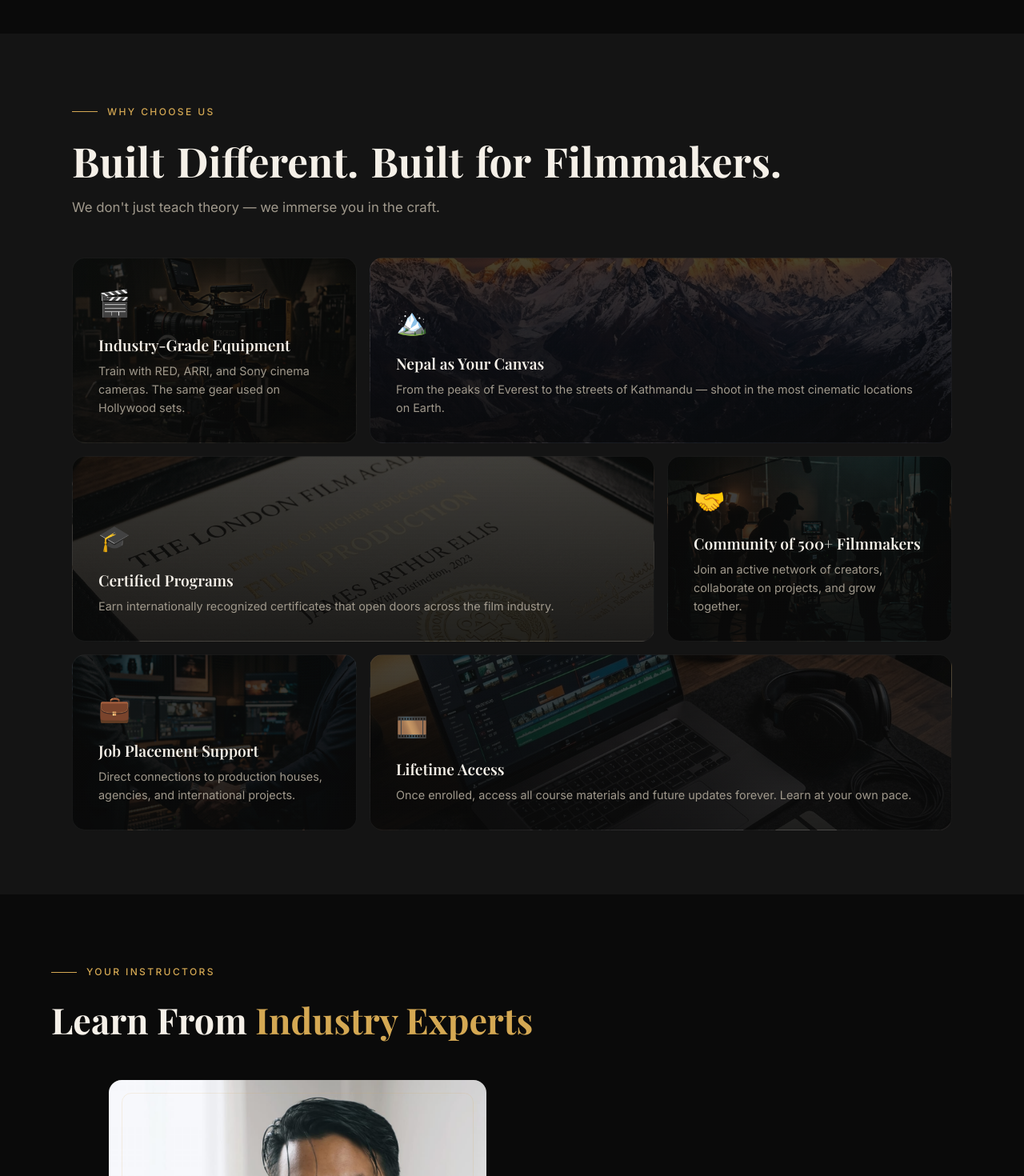
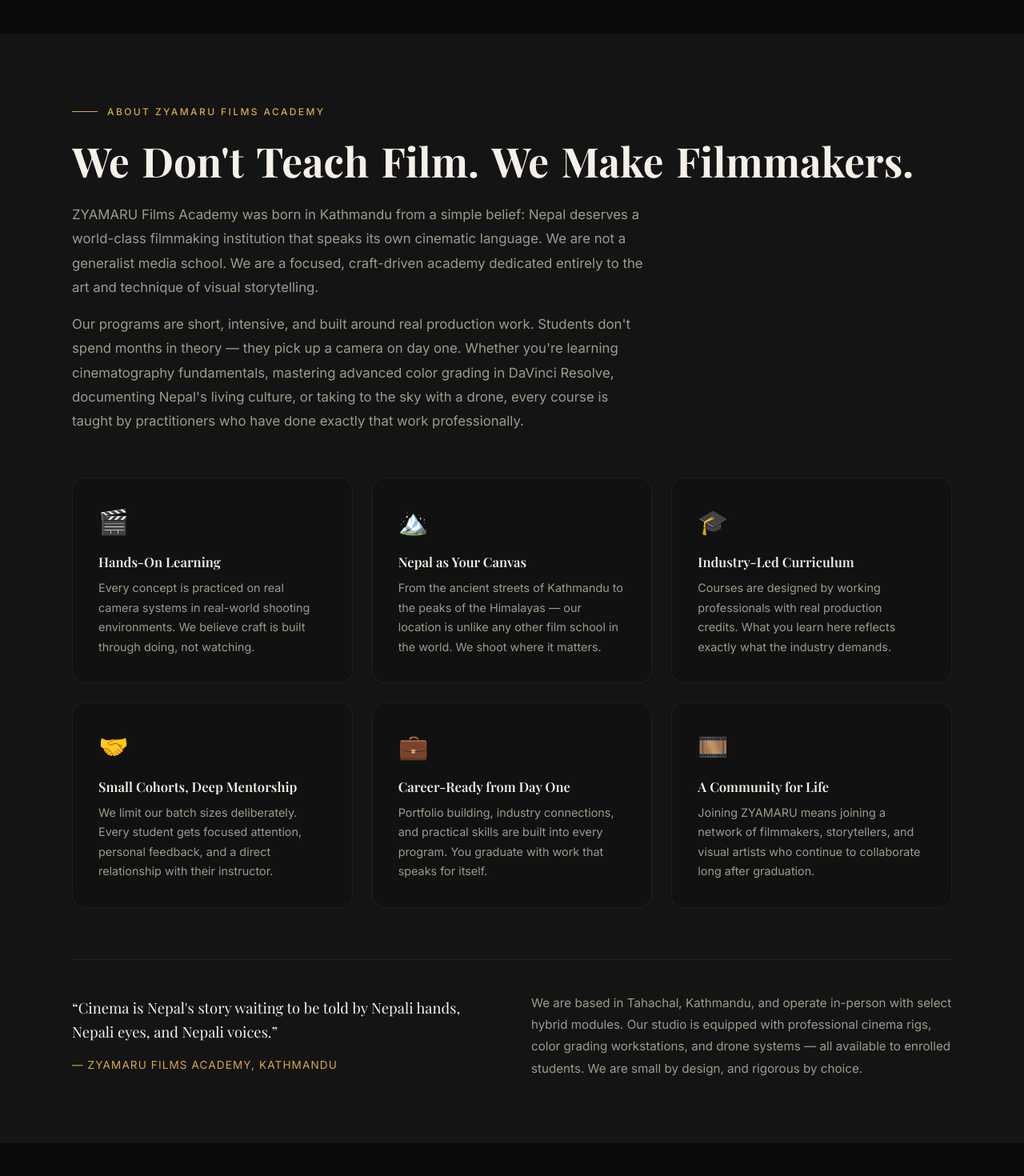
Before and after one commit to Bishes-Maharjan/zyamaru-website-2, a Next.js app: page / in a window 1280 px wide. Shown: the part 2380-3850 px from the top of the page at 80% size. Built offline with nearby package versions, Linux system fonts and the light colour scheme; a web font is replaced by a local one.

Commit message:
auto repeat css grid for about us

```diff
--- a/app/components/WhyChooseUs.tsx
+++ b/app/components/WhyChooseUs.tsx
@@ -5,48 +5,42 @@
 import ScrollReveal from './ScrollReveal';
 import TextReveal from './TextReveal';
 
-const features = [
+const pillars = [
   {
     icon: '🎬',
-    title: 'Industry-Grade Equipment',
-    description: 'Train with RED, ARRI, and Sony cinema cameras. The same gear used on Hollywood sets.',
-    gridArea: '1 / 1 / 2 / 2',
-    bgImage: '/about/equipment.png',
+    title: 'Hands-On Learning',
+    description:
+      'Every concept is practiced on real camera systems in real-world shooting environments. We believe craft is built through doing, not watching.',
   },
   {
     icon: '🏔️',
     title: 'Nepal as Your Canvas',
-    description: 'From the peaks of Everest to the streets of Kathmandu — shoot in the most cinematic locations on Earth.',
-    gridArea: '1 / 2 / 2 / 4',
-    bgImage: '/about/nepal.png',
+    description:
+      'From the ancient streets of Kathmandu to the peaks of the Himalayas — our location is unlike any other film school in the world. We shoot where it matters.',
   },
   {
     icon: '🎓',
-    title: 'Certified Programs',
-    description: 'Earn internationally recognized certificates that open doors across the film industry.',
-    gridArea: '2 / 1 / 3 / 3',
-    bgImage: '/about/certified.png',
+    title: 'Industry-Led Curriculum',
+    description:
+      'Courses are designed by working professionals with real production credits. What you learn here reflects exactly what the industry demands.',
   },
   {
     icon: '🤝',
-    title: 'Community of 500+ Filmmakers',
-    description: 'Join an active network of creators, collaborate on projects, and grow together.',
-    gridArea: '2 / 3 / 3 / 4',
-    bgImage: '/about/community.png',
+    title: 'Small Cohorts, Deep Mentorship',
+    description:
+      'We limit our batch sizes deliberately. Every student gets focused attention, personal feedback, and a direct relationship with their instructor.',
   },
   {
     icon: '💼',
-    title: 'Job Placement Support',
-    description: 'Direct connections to production houses, agencies, and international projects.',
-    gridArea: '3 / 1 / 4 / 2',
-    bgImage: '/about/job.png',
+    title: 'Career-Ready from Day One',
+    description:
+      'Portfolio building, industry connections, and practical skills are built into every program. You graduate with work that speaks for itself.',
   },
   {
     icon: '🎞️',
-    title: 'Lifetime Access',
-    description: 'Once enrolled, access all course materials and future updates forever. Learn at your own pace.',
-    gridArea: '3 / 2 / 4 / 4',
-    bgImage: '/about/lifetime.png',
+    title: 'A Community for Life',
+    description:
+      'Joining ZYAMARU means joining a network of filmmakers, storytellers, and visual artists who continue to collaborate long after graduation.',
   },
 ];
 
@@ -63,109 +57,144 @@
         background: 'var(--color-bg-elevated)',
       }}
     >
-      <div style={{ maxWidth: '1100px', margin: '0 auto' }}>
-        {/* Header */}
+      <div style={{ maxWidth: '1100px', margin: '0 auto', width: '100%', boxSizing: 'border-box' }}>
+
+        {/* ── Header ─────────────────────────────── */}
         <ScrollReveal>
-          <div className="section-label">Why Choose Us</div>
+          <div className="section-label">About ZYAMARU Films Academy</div>
         </ScrollReveal>
 
-        <TextReveal text="Built Different. Built for Filmmakers." as="h2" />
+        <TextReveal text="We Don't Teach Film. We Make Filmmakers." as="h2" />
 
         <ScrollReveal delay={0.2}>
-          <p style={{ maxWidth: '500px', marginTop: '1rem', marginBottom: '3rem', fontSize: '1.05rem' }}>
-            We don&apos;t just teach theory — we immerse you in the craft.
+          <p
+            style={{
+              maxWidth: '720px',
+              marginTop: '1.5rem',
+              marginBottom: '1rem',
+              fontSize: '1.05rem',
+              lineHeight: 1.8,
+              color: 'var(--color-text-secondary)',
+            }}
+          >
+            ZYAMARU Films Academy was born in Kathmandu from a simple belief: Nepal deserves a world-class
+            filmmaking institution that speaks its own cinematic language. We are not a generalist media
+            school. We are a focused, craft-driven academy dedicated entirely to the art and technique of
+            visual storytelling.
+          </p>
+          <p
+            style={{
+              maxWidth: '720px',
+              marginBottom: '3.5rem',
+              fontSize: '1.05rem',
+              lineHeight: 1.8,
+              color: 'var(--color-text-secondary)',
+            }}
+          >
+            Our programs are short, intensive, and built around real production work. Students don&apos;t
+            spend months in theory — they pick up a camera on day one. Whether you&apos;re learning
+            cinematography fundamentals, mastering advanced color grading in DaVinci Resolve, documenting
+            Nepal&apos;s living culture, or taking to the sky with a drone, every course is taught by
+            practitioners who have done exactly that work professionally.
           </p>
         </ScrollReveal>
 
-        {/* Bento Grid */}
+        {/* ── Why Choose Us Grid ─────────────────── */}
+        <ScrollReveal delay={0.1}>
           <div
             style={{
               display: 'grid',
-            gridTemplateColumns: 'repeat(3, 1fr)',
-            gridTemplateRows: 'repeat(3, auto)',
-            gap: '1rem',
-          }}
-          className="bento-grid"
-        >
-          {features.map((feature, i) => (
-            <motion.div
-              key={feature.title}
-              initial={{ opacity: 0, y: 30, scale: 0.97 }}
-              animate={isInView ? { opacity: 1, y: 0, scale: 1 } : {}}
-              transition={{
-                duration: 0.6,
-                delay: i * 0.1,
-                ease: [0.16, 1, 0.3, 1],
-              }}
-              style={{
-                gridArea: feature.gridArea,
-                background: `linear-gradient(rgba(10, 10, 10, 0.75), rgba(10, 10, 10, 0.9)), url(${feature.bgImage})`,
-                backgroundSize: 'cover',
-                backgroundPosition: 'center',
-                borderRadius: 'var(--radius-lg)',
-                padding: 'clamp(1.25rem, 3vw, 2rem)',
-                border: '1px solid var(--color-border)',
-                transition: 'border-color 0.3s ease, transform 0.3s ease',
-                cursor: 'default',
-                position: 'relative',
-                overflow: 'hidden',
-                display: 'flex',
-                flexDirection: 'column',
-                justifyContent: 'flex-end',
-                minHeight: '220px',
-              }}
-              whileHover={{
-                borderColor: 'rgba(212, 168, 83, 0.4)',
-                y: -4,
+              gridTemplateColumns: 'repeat(auto-fit, minmax(280px, 1fr))',
+              gap: '1.5rem',
             }}
           >
-              <div style={{ position: 'relative', zIndex: 2 }}>
-                <span style={{ fontSize: '2rem', display: 'block', marginBottom: '1rem' }}>
-                  {feature.icon}
+            {pillars.map((pillar, i) => (
+              <motion.div
+                key={pillar.title}
+                initial={{ opacity: 0, y: 24 }}
+                animate={isInView ? { opacity: 1, y: 0 } : {}}
+                transition={{ duration: 0.55, delay: 0.1 + i * 0.08, ease: [0.16, 1, 0.3, 1] }}
+                whileHover={{ y: -4, borderColor: 'rgba(212, 168, 83, 0.45)' }}
+                style={{
+                  background: 'var(--color-surface)',
+                  border: '1px solid var(--color-border)',
+                  borderRadius: 'var(--radius-lg)',
+                  padding: 'clamp(1.4rem, 2.5vw, 2.2rem)',
+                  transition: 'border-color 0.3s ease',
+                  cursor: 'default',
+                  minWidth: 0,
+                }}
+              >
+                <span style={{ fontSize: '1.9rem', display: 'block', marginBottom: '1rem' }}>
+                  {pillar.icon}
                 </span>
                 <h3
                   style={{
                     fontFamily: 'var(--font-heading)',
-                    fontSize: 'clamp(1.1rem, 1.5vw, 1.35rem)',
+                    fontSize: 'clamp(1rem, 1.3vw, 1.2rem)',
                     fontWeight: 600,
                     color: 'var(--color-text-primary)',
-                    marginBottom: '0.5rem',
+                    marginBottom: '0.6rem',
                     lineHeight: 1.3,
                   }}
                 >
-                  {feature.title}
+                  {pillar.title}
                 </h3>
                 <p
                   style={{
                     fontFamily: 'var(--font-body)',
                     fontSize: '0.9rem',
                     color: 'var(--color-text-secondary)',
-                    lineHeight: 1.6,
+                    lineHeight: 1.7,
                     margin: 0,
                   }}
                 >
-                  {feature.description}
+                  {pillar.description}
                 </p>
-              </div>
               </motion.div>
             ))}
           </div>
+        </ScrollReveal>
+
+        {/* ── Closing statement ──────────────────── */}
+        <ScrollReveal delay={0.3}>
+          <div
+            style={{
+              marginTop: '4rem',
+              paddingTop: '2.5rem',
+              borderTop: '1px solid var(--color-border)',
+              display: 'grid',
+              gridTemplateColumns: 'repeat(auto-fit, minmax(320px, 1fr))',
+              gap: '3rem',
+              alignItems: 'center',
+            }}
+          >
+            <div>
+              <p
+                style={{
+                  fontSize: '1.15rem',
+                  fontFamily: 'var(--font-heading)',
+                  color: 'var(--color-text-primary)',
+                  lineHeight: 1.6,
+                  marginBottom: '1rem',
+                }}
+              >
+                &ldquo;Cinema is Nepal&apos;s story waiting to be told by Nepali hands, Nepali eyes, and
+                Nepali voices.&rdquo;
+              </p>
+              <p style={{ fontSize: '0.85rem', color: 'var(--color-amber)', letterSpacing: '0.08em', textTransform: 'uppercase' }}>
+                — ZYAMARU Films Academy, Kathmandu
+              </p>
+            </div>
+            <div style={{ fontSize: '0.95rem', lineHeight: 1.8, color: 'var(--color-text-secondary)' }}>
+              We are based in Tahachal, Kathmandu, and operate in-person with select hybrid modules. Our
+              studio is equipped with professional cinema rigs, color grading workstations, and drone
+              systems — all available to enrolled students. We are small by design, and rigorous by choice.
+            </div>
+          </div>
+        </ScrollReveal>
       </div>
 
-      <style jsx>{`
-        @media (max-width: 768px) {
-          .bento-grid {
-            grid-template-columns: 1fr !important;
-            grid-template-rows: auto !important;
-          }
-          .bento-grid > div {
-            grid-area: auto !important;
-            min-height: auto !important;
-            justify-content: flex-start !important;
-            padding: 1.5rem !important;
-          }
-        }
-      `}</style>
     </section>
   );
 }
```
Lines whose indentation alone changed are shown as unchanged.
